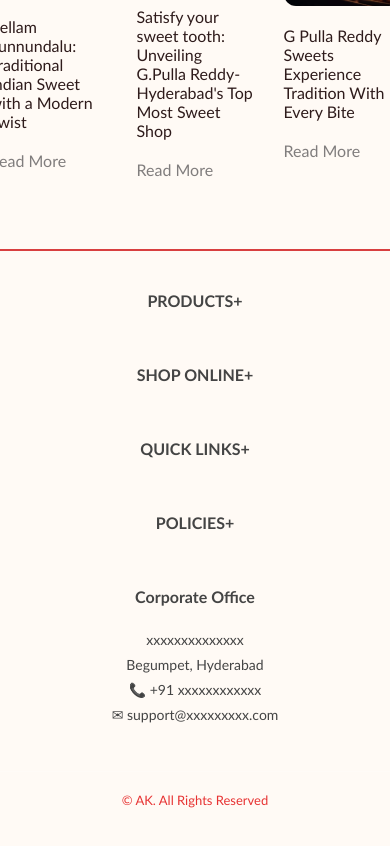
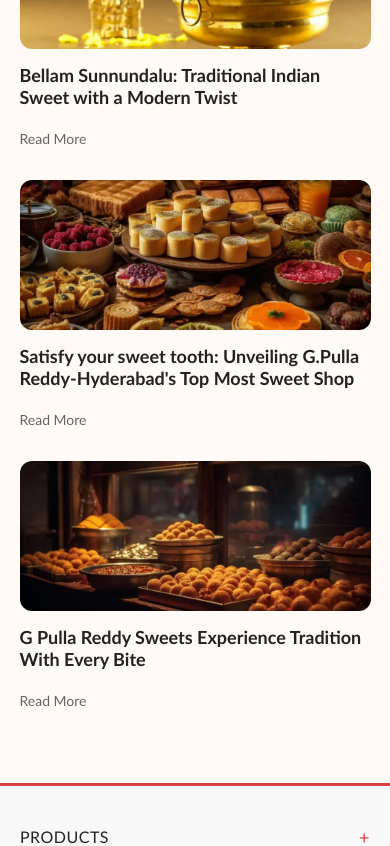
Before and after one commit to atchyuthkarri/SweetsWeb, a React (Vite) app in the folder sweetsecommerce/: page / in a window 390 px wide. Shown: the part 3600-4446 px from the top of the page. Built offline with nearby package versions, Linux system fonts and the light colour scheme; a web font is replaced by a local one.

Commit message:
footer updated

```diff
--- a/package.json
+++ b/package.json
@@ -5,6 +5,7 @@
     "@fortawesome/free-regular-svg-icons": "^7.1.0",
     "@fortawesome/free-solid-svg-icons": "^7.1.0",
     "@fortawesome/react-fontawesome": "^3.2.0",
+    "react-router-dom": "^7.13.0",
     "swiper": "^12.1.0"
   }
 }
--- a/sweetsecommerce/src/components/Blogs/Blogs.css
+++ b/sweetsecommerce/src/components/Blogs/Blogs.css
@@ -1,48 +1,105 @@
-.blog-container{
-    margin-top: 30px;
+/* ===========================
+   BLOG SECTION
+=========================== */
+.blog-container {
+    margin-top: 100px;
     display: flex;
     flex-direction: column;
     justify-content: center;
-    margin-top: 100px;
+    align-items: center;
+    padding: 0 5%;
   }
-.blog-container h1{
+
+  .blog-container h1 {
     color: #444;
-    font-size: 30px;
+    font-size: 36px;
     font-family: "M-Heading-Font";
-    padding: 30px;
-    letter-spacing: 2.5px;
+    letter-spacing: 2px;
+    margin-bottom: 40px;
+    text-align: center;
   }
-.blog-content{
+
+  .blog-content {
     display: flex;
-    flex-direction: row;
+    flex-wrap: wrap; /* makes it responsive */
     justify-content: center;
-    align-items: center;
-    gap: 30px;
+    align-items: flex-start;
+    gap: 40px;
     width: 100%;
-    height: 100%;
   }
-.blog-content div{
+
+  .blog-content div {
     display: flex;
     flex-direction: column;
     width: 30%;
-    justify-content: center;
-    text-align: start;
-    font-family:'Gill Sans', 'Gill Sans MT', Calibri, 'Trebuchet MS', sans-serif;
+    min-width: 250px;
+    justify-content: flex-start;
+    text-align: left;
+    font-family: 'Gill Sans', 'Gill Sans MT', Calibri, 'Trebuchet MS', sans-serif;
     font-weight: 400;
-    gap: 20px;
+    gap: 15px;
+    transition: transform 0.3s ease, box-shadow 0.3s ease;
   }
-.blog-content div h3{
-    font-size: 16px;
-    font-weight: 400;
+
+  .blog-content div:hover {
+    transform: translateY(-5px);
+
+    border-radius: 12px;
   }
-.blog-content div p{
-    color: #807d7d;
+
+  .blog-content div h3 {
+    font-size: 18px;
+    font-weight: 600;
+    color: #222;
+    margin-bottom: 5px;
   }
-.blog-content div img{
-    width: 30vw;
+
+  .blog-content div p {
+    color: #666;
+    line-height: 1.6;
+    font-size: 14px;
+  }
+
+  .blog-content div img {
+    width: 100%;
+    max-height: 200px;
+    object-fit: cover;
     border-radius: 12px;
-    -webkit-border-radius: 12px;
-    -moz-border-radius: 12px;
-    -ms-border-radius: 12px;
-    -o-border-radius: 12px;
+    transition: transform 0.4s ease;
   }
+
+  .blog-content div img:hover {
+    transform: scale(1.05);
+  }
+
+  /* ===========================
+     MOBILE RESPONSIVE
+  =========================== */
+  @media (max-width: 1024px) {
+    .blog-content div {
+      width: 45%;
+    }
+
+    .blog-content div img {
+      max-height: 180px;
+    }
+  }
+
+  @media (max-width: 768px) {
+    .blog-content {
+      flex-direction: column;
+      gap: 30px;
+    }
+
+    .blog-content div {
+      width: 100%;
+    }
+
+    .blog-container h1 {
+      font-size: 28px;
+    }
+
+    .blog-content div img {
+      max-height: 150px;
+    }
+  }
--- a/sweetsecommerce/src/components/Footer/Footer.css
+++ b/sweetsecommerce/src/components/Footer/Footer.css
@@ -1,108 +1,112 @@
+/* ===========================
+   FOOTER
+=========================== */
 .footer {
-    border-top: 2px solid #d83f3f;
+  border-top: 3px solid #d83f3f;
   margin-top: 70px;
-    background:var(--bg-color);
-    color: #444;
+  background: #f8f8f8; /* lighter corporate background */
+  color: #333;
   font-family:'Gill Sans', 'Gill Sans MT', Calibri, 'Trebuchet MS', sans-serif;
+  font-weight: 400;
+  font-size: 14px;
 }
 
 .footer-top {
   display: grid;
   grid-template-columns: repeat(5, 1fr);
-    align-items: center;
+  align-items: flex-start;
   padding: 60px 80px;
-    gap: 30px;
+  gap: 40px;
 }
 
 .footer-title {
   font-size: 16px;
-    font-weight: 600;
-    margin-bottom: 25px;
+  font-weight: 400;
+  margin-bottom: 20px;
   cursor: pointer;
   display: flex;
   justify-content: center;
   align-items: center;
+  color: #222;
+  text-transform: uppercase;
+  letter-spacing: 0.5px;
+  transition: color 0.3s ease;
+
+}
+
+.footer-title:hover {
+  color: #d83f3f;
 }
 
 .footer-title.static {
   cursor: default;
+  color: #444;
 }
 
 .arrow {
   display: none;
+  margin-left: auto;
+  transition: transform 0.3s ease;
 }
 
 .footer-links {
   list-style: none;
   padding: 0;
+  margin: 0;
 }
 
 .footer-links li {
-    margin-bottom: 10px;
+  margin-bottom: 12px;
 }
 
 .footer-links a {
-    color:#444444;
+  position: relative;
+  color: #555;
   text-decoration: none;
   font-size: 14px;
+  transition: all 0.4s ease;
 }
 
-  .footer-links a:hover {
-    color: #f33131;
-  }
-
-  .contact p {
-    font-size: 14px;
-    color: #444444;
-    margin-bottom: 8px;
-  }
-
-  .footer-bottom {
-    border-top: 1px solid rgba(255, 255, 255, 0.2);
-    text-align: center;
-    padding: 20px;
-    font-size: 13px;
-    color: #e73232;
-  }
-  .footer-links a {
-    position: relative;
-    color: #444444;
-    text-decoration: none;
-    font-size: 14px;
-    transition: color 0.6s ease;
-    -webkit-transition: color 0.6s ease;
-    -moz-transition: color 0.6s ease;
-    -ms-transition: color 0.6s ease;
-    -o-transition: color 0.6s ease;
-}
-
-  /* underline */
 .footer-links a::after {
   content: "";
   position: absolute;
   left: 0;
-    bottom: -3px;
+  bottom: -2px;
   width: 100%;
   height: 2px;
-    background-color: #444;
+  background-color: #d83f3f;
   transform: scaleX(0);
   transform-origin: left;
-    transition: transform 0.25s ease;
-    -webkit-transition: transform 0.25s ease;
-    -moz-transition: transform 0.25s ease;
-    -ms-transition: transform 0.25s ease;
-    -o-transition: transform 0.25s ease;
+  transition: transform 0.3s ease;
 }
 
-  /* hover effect */
 .footer-links a:hover {
-    color: #444;
+  color: #d83f3f;
 }
 
 .footer-links a:hover::after {
   transform: scaleX(1);
 }
-  /* Mobile accordion */
+
+.contact p {
+  font-size: 14px;
+  color: #555;
+  margin-bottom: 10px;
+  line-height: 1.6;
+}
+
+.footer-bottom {
+  border-top: 1px solid rgba(0,0,0,0.1);
+  text-align: center;
+  padding: 20px 10px;
+  font-size: 13px;
+  color: #999;
+  background: #f5f5f5;
+}
+
+/* ===========================
+   MOBILE RESPONSIVE / ACCORDION
+=========================== */
 @media (max-width: 768px) {
   .footer-top {
     grid-template-columns: 1fr;
@@ -111,19 +115,30 @@
 
   .arrow {
     display: block;
+    font-size: 18px;
+    color: #d83f3f;
+    transition: transform 0.3s ease;
   }
 
   .footer-links {
     max-height: 0;
     overflow: hidden;
     transition: max-height 0.3s ease;
-      -webkit-transition: max-height 0.3s ease;
-      -moz-transition: max-height 0.3s ease;
-      -ms-transition: max-height 0.3s ease;
-      -o-transition: max-height 0.3s ease;
   }
 
   .footer-links.open {
     max-height: 500px;
   }
+
+  .footer-title {
+    justify-content: space-between;
   }
+}
+
+/* Optional subtle hover shadow for columns on desktop */
+.footer-top > div:hover {
+  box-shadow: 0 4px 12px rgba(0,0,0,0.08);
+  border-radius: 8px;
+  padding: 10px;
+  transition: box-shadow 0.3s ease;
+}
```
Also changed, not shown: 1 other file (tests, documents, lock files or other folders). Lines whose indentation alone changed are shown as unchanged.
